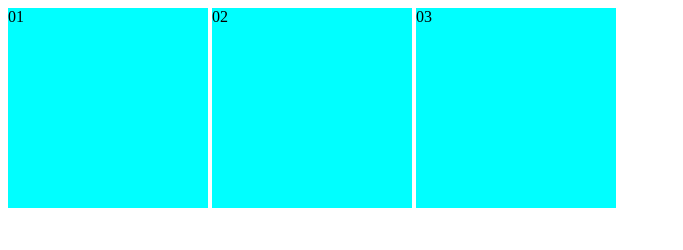
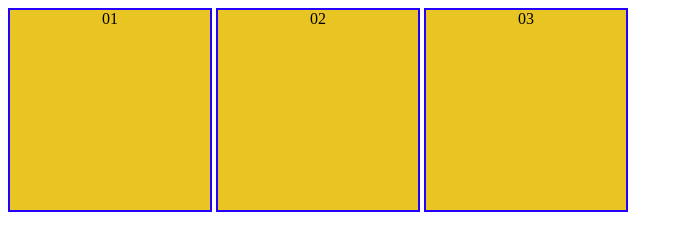
Before and after one commit to guthierrycordeiro-droid/Front-End, a plain HTML site: page 023trim.html in a window 1280 px wide. Shown: the whole page, without its empty margins (0-683 px from the left). Drawn offline with Linux system fonts and the light colour scheme.

Commit message:
Update 023trim.html

```diff
--- a/023trim.html
+++ b/023trim.html
@@ -1,22 +1,29 @@
 <!DOCTYPE html>
 <html lang="pt-br">
 <head>
-<meta charset="UTF-8">
-<meta name="viewport" content="width=device-width, initial-scale=1.0">
-<title>hover</title>
-<style>
-    div{
+    <meta charset="UTF-8">
+    <meta name="viewport" content="width=device-width, initial-scale=1.0">
+    <title>Pseudo - classes</title>
+    <style>
+        div{
+            display: inline-block;
+            background-color: rgb(233, 197, 36);
+            height: 200px ;
             width: 200px;
-            height: 200px ;
-            background-color: aqua  ;
-            display: inline-block;
+            border: 2px solid rgb(38, 0, 255);
+            text-align: center;
         }
-</style>
+        div:hover{
+            background-color: rgb(231, 108, 108);
+        }
+
+
+    </style>
 </head>
 <body>
-<div id="1">01</div>
-<div id="2">02</div>
-<div id="3">03</div>
+    <div id="d1">01</div>
+    <div id="d2" >02</div>
+    <div id="d3">03</div>
 
 </body>
 </html>
```
